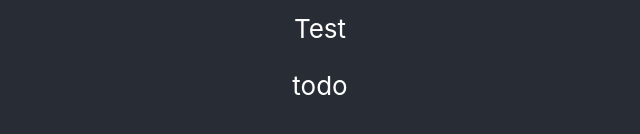
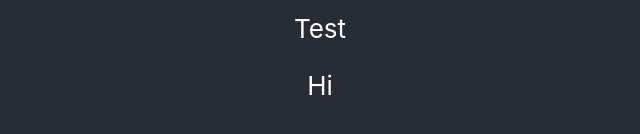
Before and after one commit to IlyaKrapivnoy/JEST_01, a React (Create React App) app: page / in a window 1280 px wide. Shown: the part 356-490 px from the top of the page, without its empty margins (320-960 px from the left). Built offline with nearby package versions, Linux system fonts and the light colour scheme.

Commit message:
test by text content

```diff
--- a/src/components/todo.js
+++ b/src/components/todo.js
@@ -1,7 +1,7 @@
 import React from 'react';
 
 const todo = () => {
-    return <div data-testid='todo-1'>todo</div>;
+    return <div data-testid='todo-1'>Hi</div>;
 };
 
 export default todo;
```
Also changed, not shown: 1 other file (tests, documents, lock files or other folders).
